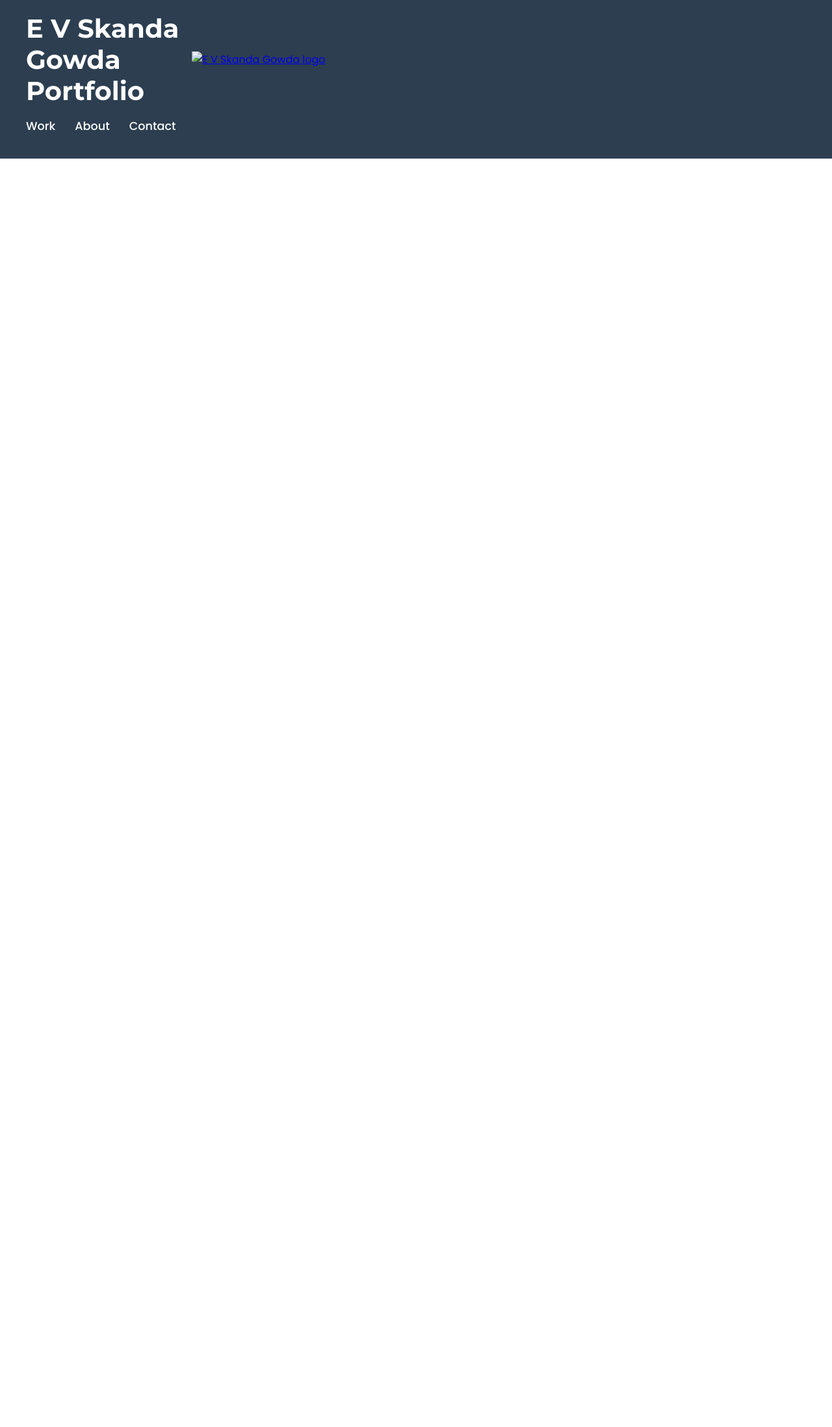
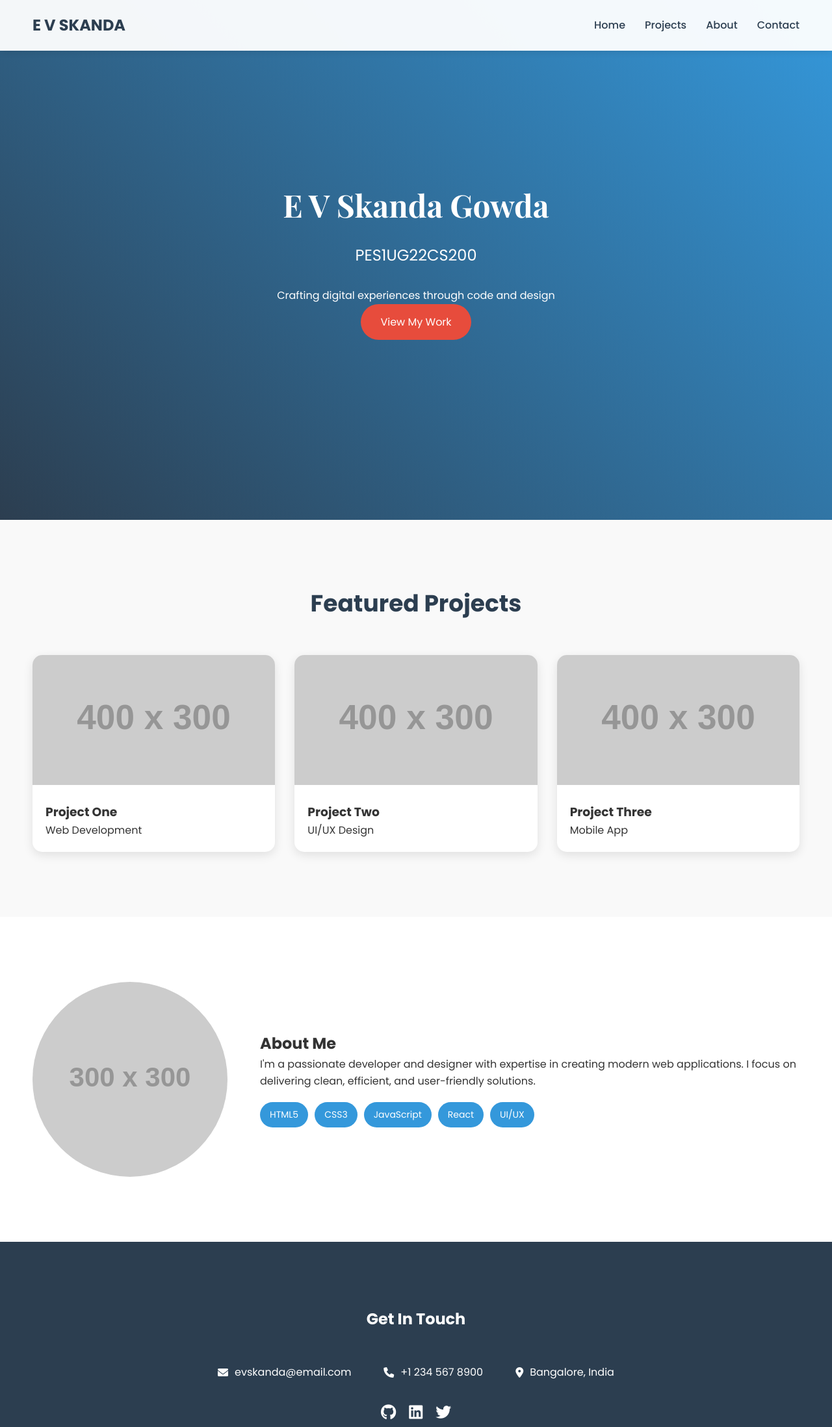
Before and after one commit to skanda-gowda-10/Portfolio, a plain HTML site: page index.html in a window 1280 px wide. Shown: the top 2196 px of the page at 65% size. Before the commit the page ends 800 px from the top, so only its background shows below. Drawn offline with nearby package versions, Linux system fonts and the light colour scheme; placeholder pictures from the web are drawn by us.

Commit message:
Add files via upload

```diff
--- a/index.html
+++ b/index.html
@@ -1,57 +1,121 @@
 <!DOCTYPE html>
-<html>
+<html lang="en">
   <head>
     <meta charset="UTF-8" />
+    <meta name="viewport" content="width=device-width, initial-scale=1.0" />
     <title>E V Skanda Gowda - Portfolio</title>
-
-    <!-- Normalize CSS -->
     <link
-      href="https://cdnjs.cloudflare.com/ajax/libs/normalize/8.0.1/normalize.min.css"
+      href="https://fonts.googleapis.com/css2?family=Poppins:wght@300;400;500;600;700&family=Playfair+Display:wght@700&display=swap"
       rel="stylesheet"
     />
-
-    <!-- Google Fonts -->
-    <link
-      href="https://fonts.googleapis.com/css2?family=Montserrat:wght@400;600;700&family=Poppins:wght@300;400;500;600&display=swap"
-      rel="stylesheet"
-    />
-
-    <!-- Font Awesome -->
     <link
       rel="stylesheet"
-      href="https://use.fontawesome.com/releases/v5.8.1/css/all.css"
+      href="https://cdnjs.cloudflare.com/ajax/libs/font-awesome/6.0.0/css/all.min.css"
     />
-
-    <!-- Your Styles -->
-    <link href="styles.css" rel="stylesheet" />
-
-    <meta
-      description="E V Skanda Gowda's Portfolio - Showcasing innovative design and development projects"
-    />
-    <meta name="viewport" content="width=device-width, initial-scale=1" />
+    <link rel="stylesheet" href="styles.css" />
   </head>
-
   <body>
-    <header class="primary">
-      <div class="wrapper">
-        <div class="logo-container">
-          <h1>E V Skanda<br />Gowda<br />Portfolio</h1>
-          <a href="index.html">
-            <!-- Replace with actual logo -->
-            <img src="logo.png" alt="E V Skanda Gowda logo" id="logo" />
-          </a>
-        </div>
-
-        <nav id="mainnav">
-          <ul>
-            <li><a href="#work">Work</a></li>
-            <li><a href="#about-contact">About</a></li>
-            <li><a href="#about-contact">Contact</a></li>
-          </ul>
-        </nav>
-      </div>
+    <header>
+      <nav>
+        <div class="logo">E V SKANDA</div>
+        <ul class="nav-links">
+          <li><a href="#home">Home</a></li>
+          <li><a href="#projects">Projects</a></li>
+          <li><a href="#about">About</a></li>
+          <li><a href="#contact">Contact</a></li>
+        </ul>
+      </nav>
     </header>
 
-    <!-- Rest of the HTML remains similar but with updated content -->
+    <section id="home" class="hero">
+      <div class="hero-content">
+        <h1>E V Skanda Gowda</h1>
+        <h2>PES1UG22CS200</h2>
+
+        <p>Crafting digital experiences through code and design</p>
+        <a href="#projects" class="cta-button">View My Work</a>
+      </div>
+    </section>
+
+    <section id="projects" class="projects">
+      <h2>Featured Projects</h2>
+      <div class="project-grid">
+        <div class="project-card">
+          <img src="https://via.placeholder.com/400x300" alt="Project 1" />
+          <div class="project-info">
+            <h3>Project One</h3>
+            <p>Web Development</p>
+          </div>
+        </div>
+        <div class="project-card">
+          <img src="https://via.placeholder.com/400x300" alt="Project 2" />
+          <div class="project-info">
+            <h3>Project Two</h3>
+            <p>UI/UX Design</p>
+          </div>
+        </div>
+        <div class="project-card">
+          <img src="https://via.placeholder.com/400x300" alt="Project 3" />
+          <div class="project-info">
+            <h3>Project Three</h3>
+            <p>Mobile App</p>
+          </div>
+        </div>
+      </div>
+    </section>
+
+    <section id="about" class="about">
+      <div class="about-content">
+        <img
+          src="https://via.placeholder.com/300x300"
+          alt="Profile"
+          class="profile-img"
+        />
+        <div class="about-text">
+          <h2>About Me</h2>
+          <p>
+            I'm a passionate developer and designer with expertise in creating
+            modern web applications. I focus on delivering clean, efficient, and
+            user-friendly solutions.
+          </p>
+          <div class="skills">
+            <span>HTML5</span>
+            <span>CSS3</span>
+            <span>JavaScript</span>
+            <span>React</span>
+            <span>UI/UX</span>
+          </div>
+        </div>
+      </div>
+    </section>
+
+    <section id="contact" class="contact">
+      <h2>Get In Touch</h2>
+      <div class="contact-content">
+        <div class="contact-info">
+          <div class="contact-item">
+            <i class="fas fa-envelope"></i>
+            <p>evskanda@email.com</p>
+          </div>
+          <div class="contact-item">
+            <i class="fas fa-phone"></i>
+            <p>+1 234 567 8900</p>
+          </div>
+          <div class="contact-item">
+            <i class="fas fa-location-dot"></i>
+            <p>Bangalore, India</p>
+          </div>
+        </div>
+        <div class="social-links">
+          <a href="#"><i class="fab fa-github"></i></a>
+          <a href="#"><i class="fab fa-linkedin"></i></a>
+          <a href="#"><i class="fab fa-twitter"></i></a>
+        </div>
+      </div>
+    </section>
+
+    <footer>
+      <p>&copy; 2025 E V Skanda Gowda. All rights reserved.</p>
+    </footer>
   </body>
 </html>
--- a/styles.css
+++ b/styles.css
@@ -1,117 +1,260 @@
-:root {
-  --primary-color: #2c3e50;
-  --secondary-color: #3498db;
-  --accent-color: #e74c3c;
-  --text-color: #333;
-  --light-bg: #f9f9f9;
+* {
+    margin: 0;
+    padding: 0;
+    box-sizing: border-box;
 }
 
 body {
-  font-family: "Poppins", sans-serif;
+    font-family: 'Poppins', sans-serif;
     line-height: 1.6;
-  color: var(--text-color);
+    color: #333;
 }
 
-.wrapper {
+/* Header & Navigation */
+header {
+    position: fixed;
+    width: 100%;
+    background: rgba(255, 255, 255, 0.95);
+    padding: 20px 50px;
+    box-shadow: 0 2px 10px rgba(0, 0, 0, 0.1);
+    z-index: 1000;
+}
+
+nav {
+    display: flex;
+    justify-content: space-between;
+    align-items: center;
     max-width: 1200px;
     margin: 0 auto;
-  padding: 0 20px;
 }
 
-/* Header Styles */
-.primary {
-  background: var(--primary-color);
-  color: white;
-  padding: 20px 0;
+.logo {
+    font-size: 24px;
+    font-weight: 700;
+    color: #2c3e50;
 }
 
-.logo-container {
+.nav-links {
     display: flex;
-  align-items: center;
-  gap: 20px;
+    list-style: none;
+    gap: 30px;
 }
 
-.logo-container h1 {
-  font-family: "Montserrat", sans-serif;
-  font-size: 2.5rem;
-  font-weight: 700;
-  line-height: 1.2;
-  margin: 0;
-}
-
-#logo {
-  width: 120px;
-  height: auto;
-  transition: transform 0.3s ease;
-}
-
-#logo:hover {
-  transform: scale(1.05);
-}
-
-/* Navigation */
-#mainnav ul {
-  display: flex;
-  gap: 30px;
-  list-style: none;
-  padding: 0;
-}
-
-#mainnav a {
-  color: white;
+.nav-links a {
     text-decoration: none;
-  font-size: 1.1rem;
+    color: #2c3e50;
     font-weight: 500;
     transition: color 0.3s ease;
 }
 
-#mainnav a:hover {
-  color: var(--secondary-color);
+.nav-links a:hover {
+    color: #3498db;
 }
 
-/* Work Section */
-#work {
-  padding: 60px 0;
-  background: var(--light-bg);
+/* Hero Section */
+.hero {
+    height: 100vh;
+    display: flex;
+    align-items: center;
+    justify-content: center;
+    background: linear-gradient(45deg, #2c3e50, #3498db);
+    color: white;
+    text-align: center;
 }
 
-.featured {
-  display: grid;
-  grid-template-columns: 1fr 1fr;
-  gap: 40px;
-  margin-bottom: 60px;
+.hero-content {
+    max-width: 800px;
+    padding: 0 20px;
 }
 
+.hero h1 {
+    font-size: 48px;
+    font-family: 'Playfair Display', serif;
+    margin-bottom: 20px;
+}
+
+.hero h2 {
+    font-size: 24px;
+    font-weight: 400;
+    margin-bottom: 30px;
+}
+
+.cta-button {
+    display: inline-block;
+    padding: 15px 30px;
+    background: #e74c3c;
+    color: white;
+    text-decoration: none;
+    border-radius: 30px;
+    transition: transform 0.3s ease;
+}
+
+.cta-button:hover {
+    transform: translateY(-3px);
+}
+
+/* Projects Section */
 .projects {
+    padding: 100px 50px;
+    background: #f9f9f9;
+}
+
+.projects h2 {
+    text-align: center;
+    margin-bottom: 50px;
+    font-size: 36px;
+    color: #2c3e50;
+}
+
+.project-grid {
     display: grid;
     grid-template-columns: repeat(auto-fit, minmax(300px, 1fr));
     gap: 30px;
+    max-width: 1200px;
+    margin: 0 auto;
 }
 
-/* About & Contact Section */
-#about-contact {
+.project-card {
     background: white;
-  padding: 60px 0;
+    border-radius: 15px;
+    overflow: hidden;
+    box-shadow: 0 5px 15px rgba(0, 0, 0, 0.1);
+    transition: transform 0.3s ease;
 }
 
-.profile-photo img {
+.project-card:hover {
+    transform: translateY(-10px);
+}
+
+.project-card img {
+    width: 100%;
+    height: 200px;
+    object-fit: cover;
+}
+
+.project-info {
+    padding: 20px;
+}
+
+/* About Section */
+.about {
+    padding: 100px 50px;
+}
+
+.about-content {
+    display: flex;
+    max-width: 1200px;
+    margin: 0 auto;
+    gap: 50px;
+    align-items: center;
+}
+
+.profile-img {
+    width: 300px;
+    height: 300px;
     border-radius: 50%;
-  box-shadow: 0 5px 15px rgba(0, 0, 0, 0.1);
+    object-fit: cover;
+}
+
+.skills {
+    display: flex;
+    flex-wrap: wrap;
+    gap: 10px;
+    margin-top: 20px;
+}
+
+.skills span {
+    padding: 8px 15px;
+    background: #3498db;
+    color: white;
+    border-radius: 20px;
+    font-size: 14px;
+}
+
+/* Contact Section */
+.contact {
+    padding: 100px 50px;
+    background: #2c3e50;
+    color: white;
+    text-align: center;
+}
+
+.contact h2 {
+    margin-bottom: 50px;
+}
+
+.contact-content {
+    max-width: 800px;
+    margin: 0 auto;
+}
+
+.contact-info {
+    display: flex;
+    justify-content: center;
+    gap: 50px;
+    margin-bottom: 30px;
+}
+
+.contact-item {
+    display: flex;
+    align-items: center;
+    gap: 10px;
+}
+
+.social-links {
+    display: flex;
+    justify-content: center;
+    gap: 20px;
+    font-size: 24px;
+}
+
+.social-links a {
+    color: white;
+    transition: color 0.3s ease;
+}
+
+.social-links a:hover {
+    color: #3498db;
+}
+
+/* Footer */
+footer {
+    padding: 20px;
+    text-align: center;
+    background: #1a252f;
+    color: white;
 }
 
 /* Responsive Design */
 @media (max-width: 768px) {
-  .featured {
-    grid-template-columns: 1fr;
+    .nav-links {
+        display: none;
     }
 
-  .logo-container {
+    .about-content {
         flex-direction: column;
         text-align: center;
     }
 
-  #mainnav ul {
+    .contact-info {
         flex-direction: column;
-    align-items: center;
+    }
+
+    .hero h1 {
+        font-size: 36px;
     }
 }
+
+@media (max-width: 480px) {
+    .hero h1 {
+        font-size: 28px;
+    }
+
+    .hero h2 {
+        font-size: 18px;
+    }
+
+    .project-grid {
+        grid-template-columns: 1fr;
+    }
+}
```
Lines whose indentation alone changed are shown as unchanged.
